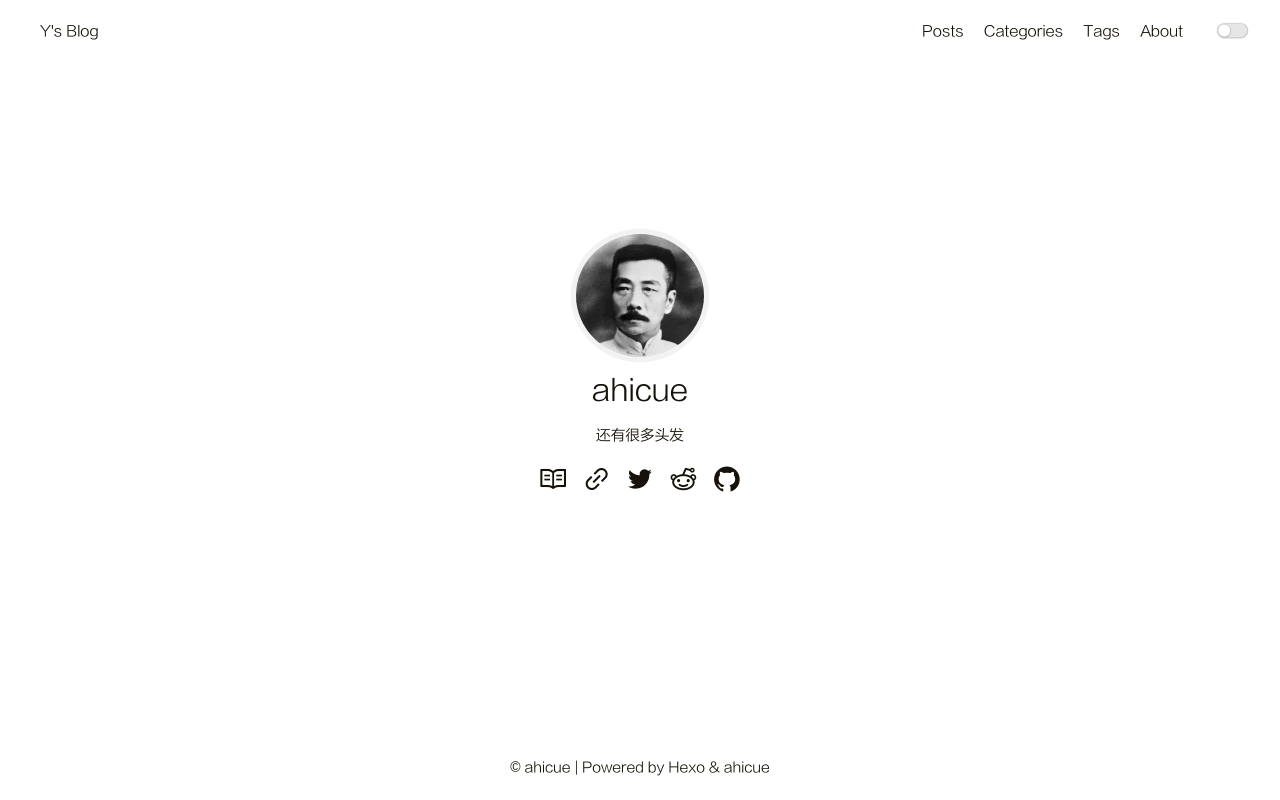
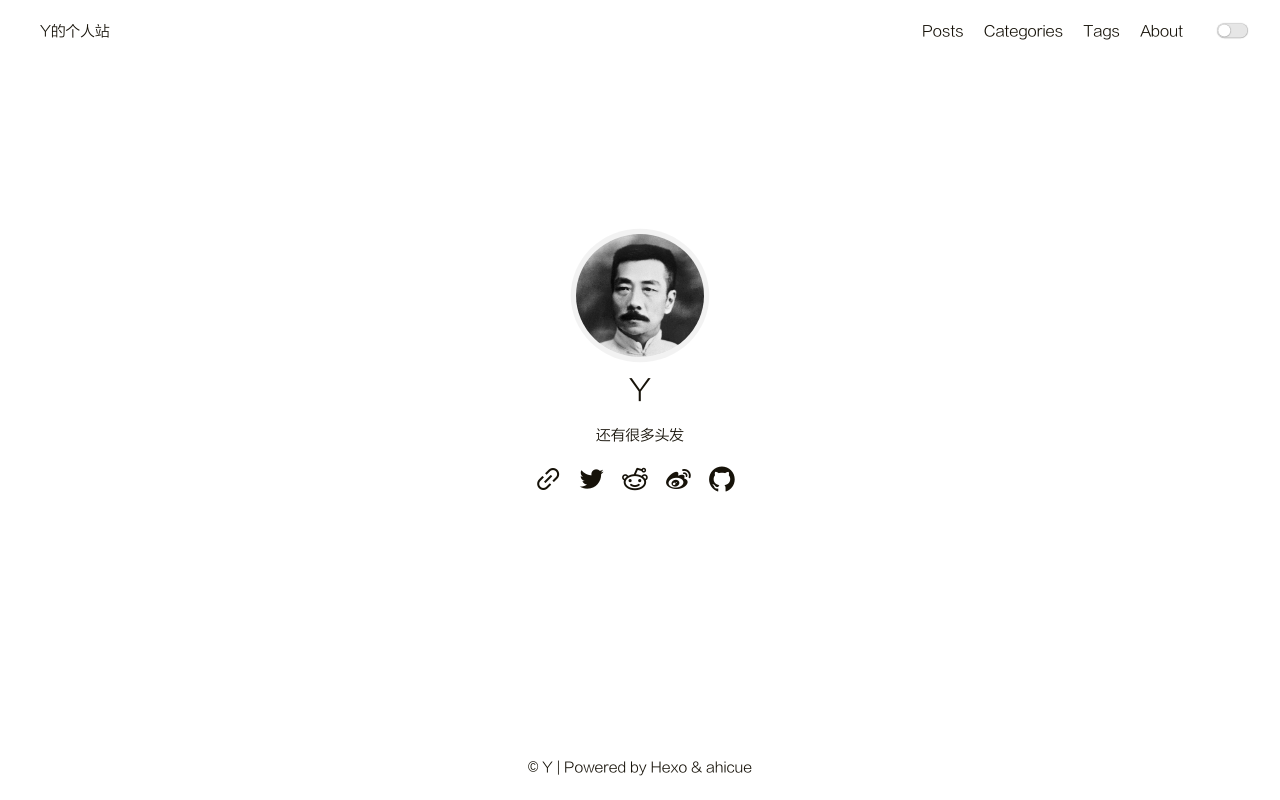
Before and after one commit to ahicue/ahicue.github.io, a plain HTML site: page index.html in a window 1280 px wide. Drawn offline with Linux system fonts and the light colour scheme.

Commit message:
Site updated: 2020-01-19 19:40:36

```diff
--- a/index.html
+++ b/index.html
@@ -6,13 +6,17 @@
       content="width=device-width, initial-scale=1.0, maximum-scale=1.0, minimum-scale=1.0">
 <meta http-equiv="X-UA-Compatible" content="ie=edge">
 
-    <meta name="author" content="ahicue">
+    <meta name="author" content="Y">
 
 
 
+    <meta name="description" content="Y的个人站，存放一些个人项目，学习记录，和一些资源分享">
 
 
-<title>ahicue</title>
+    <meta name="keywords" content="码农,算法,FPGA,个人项目,动漫,二次元">
+
+
+<title>Y的个人站</title>
 
 
 
@@ -49,7 +53,7 @@
         <header>
     <nav class="navbar">
         <div class="container">
-            <div class="navbar-header header-logo"><a href="/">Y&#39;s Blog</a></div>
+            <div class="navbar-header header-logo"><a href="/">Y的个人站</a></div>
             <div class="menu navbar-right">
 
                     <a class="menu-item" href="/archives">Posts</a>
@@ -72,7 +76,7 @@
         <div class="container">
             <div class="navbar-header">
                 <div>
-                    <a href="/">Y&#39;s Blog</a><a id="mobile-toggle-theme">·&nbsp;Light</a>
+                    <a href="/">Y的个人站</a><a id="mobile-toggle-theme">·&nbsp;Light</a>
                 </div>
                 <div class="menu-toggle" onclick="mobileBtn()">&#9776; Menu</div>
             </div>
@@ -111,18 +115,11 @@
         <div class="avatar">
             <a href="/archives"><img src="/image/luxun.png"></a>
         </div>
-        <div class="nickname">ahicue</div>
+        <div class="nickname">Y</div>
         <div class="description"><p>还有很多头发</p>
 </div>
         <div class="links">
 
-
-                    <a class="link-item" title="Blog" href="/archives">
-
-
-                            <i class="iconfont icon-blog"></i>
-
-                    </a>
 
                     <a class="link-item" title="Link" href="https://www.keio.ac.jp/" target="_blank" rel="noopener">
 
@@ -145,10 +142,24 @@
 
                     </a>
 
+                    <a class="link-item" title="Weibo" href="https://www.weibo.com/u/5120264226/home" target="_blank" rel="noopener">
+
+
+                            <i class="iconfont icon-weibo"></i>
+
+                    </a>
+
                     <a class="link-item" title="Github" href="https://github.com/ahicue" target="_blank" rel="noopener">
 
 
                             <i class="iconfont icon-github"></i>
+
+                    </a>
+
+                    <a class="link-item" title="email" href="ahicue@am.ics.keio.ac.jp">
+
+
+                            <i class="iconfont icon-email"></i>
 
                     </a>
 
@@ -161,7 +172,7 @@
         </div>
         <footer id="footer" class="footer">
     <div class="copyright">
-        <span>© ahicue | Powered by <a href="https://hexo.io" target="_blank">Hexo</a> & <a href="https://ahicue.github.io" target="_blank">ahicue</a></span>
+        <span>© Y | Powered by <a href="https://hexo.io" target="_blank">Hexo</a> & <a href="https://ahicue.github.io" target="_blank">ahicue</a></span>
     </div>
 </footer>
 
```
Also changed, not shown: 2020/01/18/hello-world/index.html (+12 -8 lines), archives/2020/01/index.html (+9 -5 lines), archives/2020/index.html (+9 -5 lines), archives/index.html (+9 -5 lines), favicon.ico, image/avatar.jpeg (deleted).
